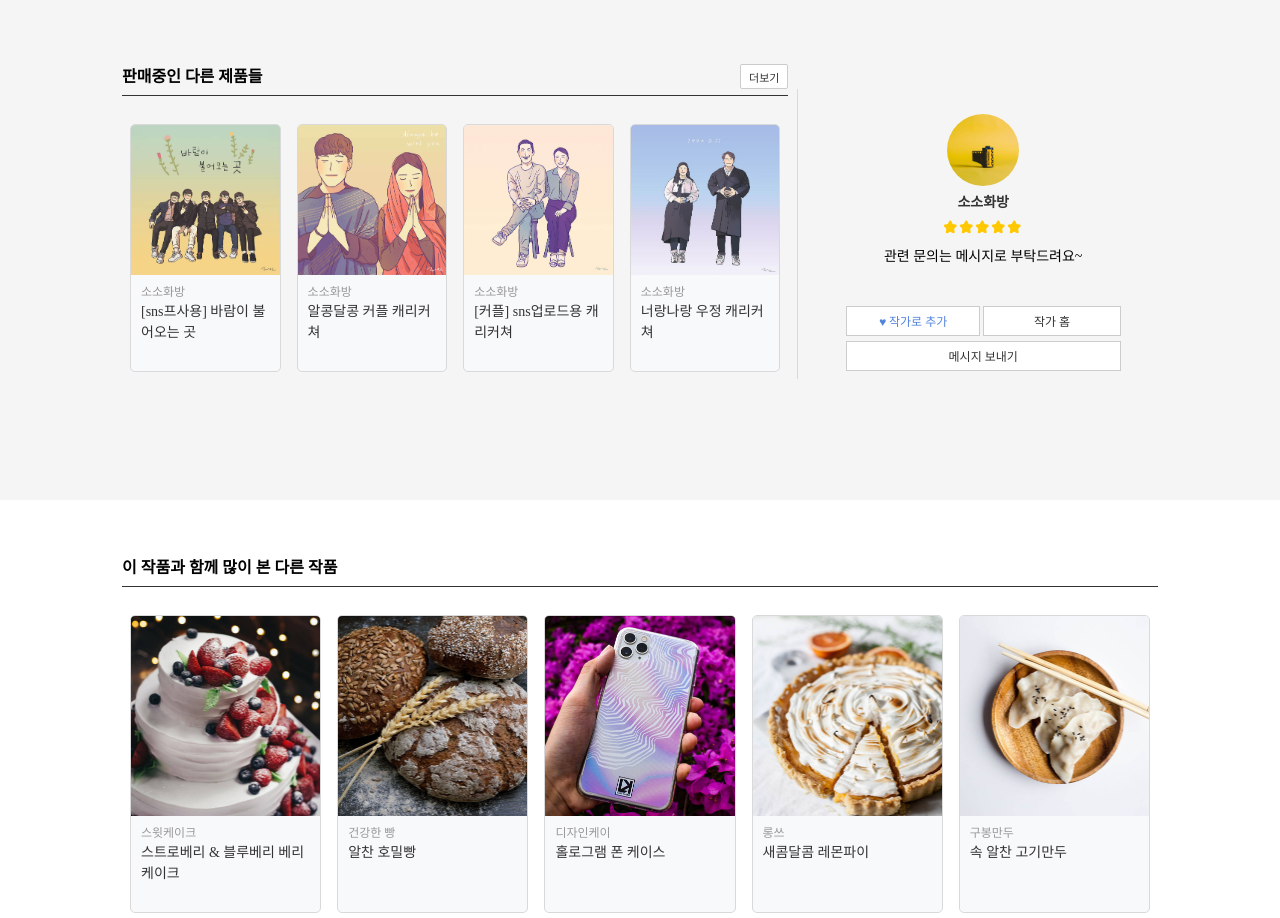
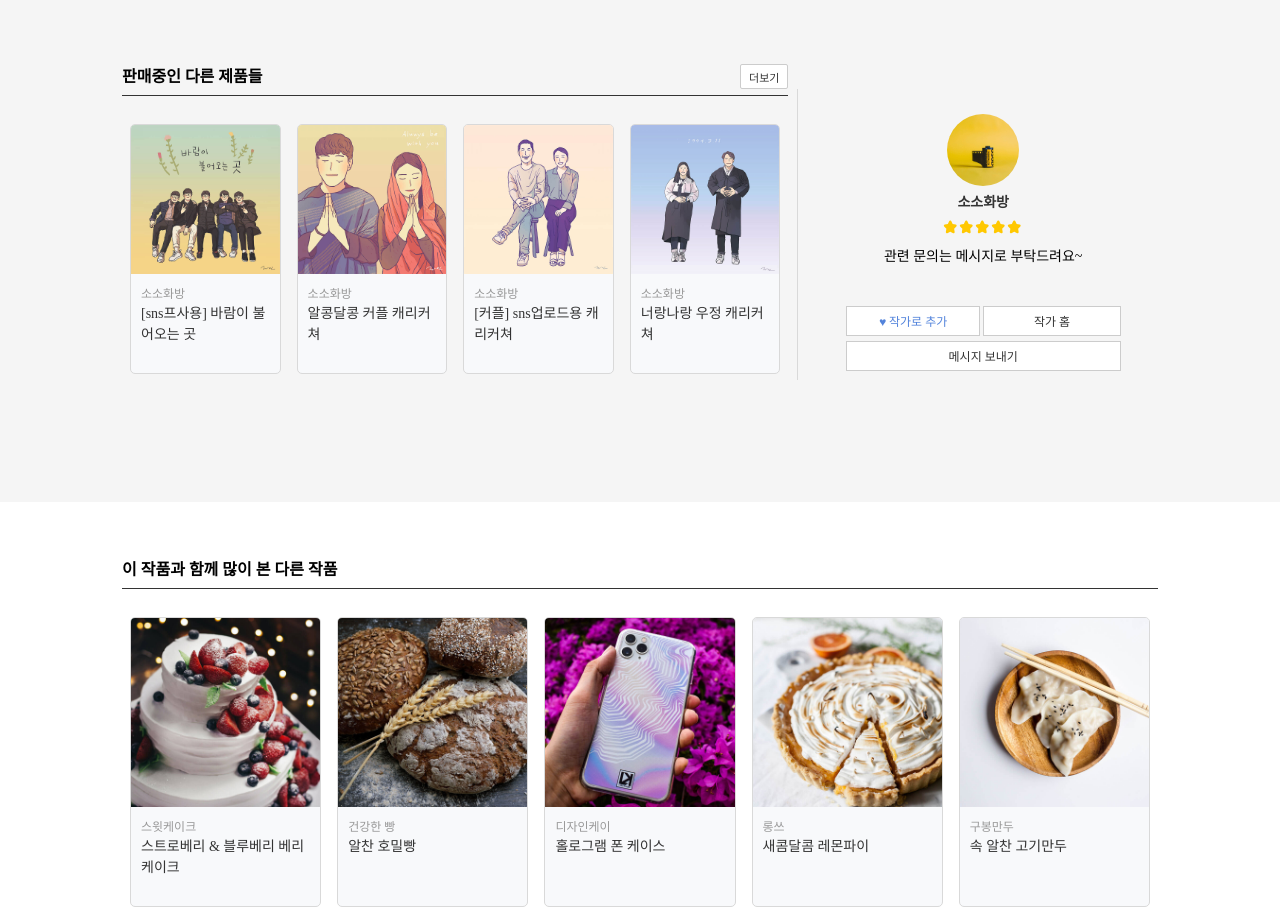
Before and after one commit to jiindev/idus-cloneCoding, a Gatsby site: page /product in a window 1280 px wide. Shown: the part 2620-3538 px from the top of the page. Built offline with nearby package versions, Linux system fonts and the light colour scheme; Gatsby itself is replaced by a stand-in of ours; a web font is replaced by a local one.

Commit message:
상품 이미지 보이는 방식 백그라운드에서 이미지 처리로 변경

```diff
--- a/src/components/productItem.js
+++ b/src/components/productItem.js
@@ -8,7 +8,9 @@ const ProductItem = memo(({ data, noReview, artistSection }) => (
     <ProductLi artistSection={artistSection}>
         <div>
         <Link to="/product" state={{data}}>
-        <Thumbnail thumbnailUrl={data && data.thumbnailUrl} artistSection={artistSection}><span/></Thumbnail>
+        <Thumbnail thumbnailUrl={data && data.thumbnailUrl} artistSection={artistSection}>
+            <img src={`/thumbnail/${data.thumbnailUrl}`} alt={`${data.title} 썸네일 이미지`}/>
+        </Thumbnail>
         <Text>
             <div className="title">
               <span>{data && data.artist}</span>
@@ -50,19 +52,12 @@ const ProductLi = styled.li`
 const Thumbnail = styled.div`
     width: 100%;
     overflow: hidden;
-    height: ${props=>props.artistSection ? '150px' : '200px'};
-  & span{
-    display: block;
+  & img{
     width: 100%;
-    height: 100%;
-    background: ${props=>`url('/thumbnail/${props.thumbnailUrl}') no-repeat center center / cover`};
-    transition: all .5s ease;
-  }
-  &:hover span{
-    transform: scale(1.1);
-  }
-  @media only screen and (max-width: 720px) {
-    height: 200px;
+    transition: transform .35s;
+    &:hover{
+      transform: scale(1.1);
+    }
   }
 `;
 const Text = styled.div`
```
Also changed, not shown: src/pages/index.js (+6 -12 lines).
